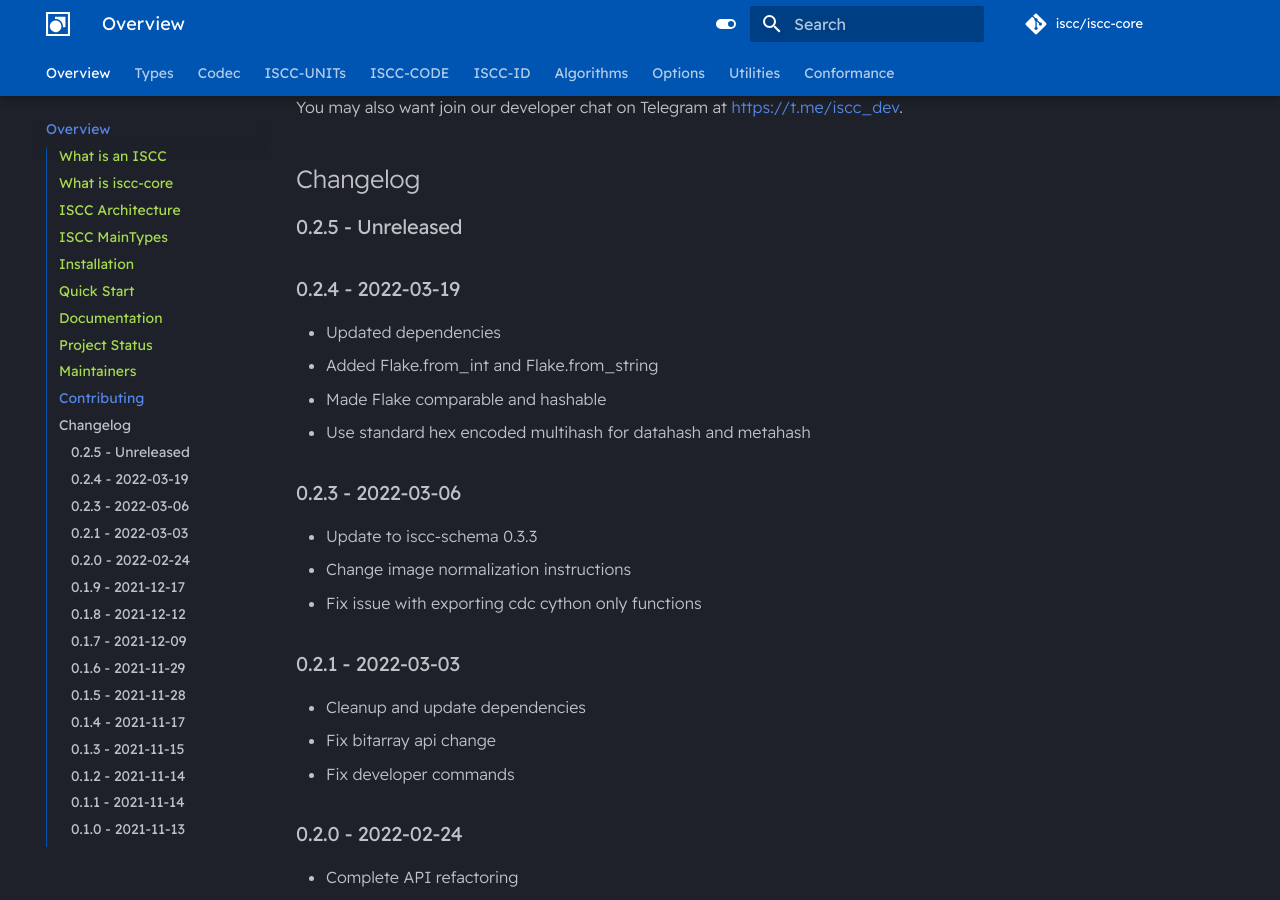
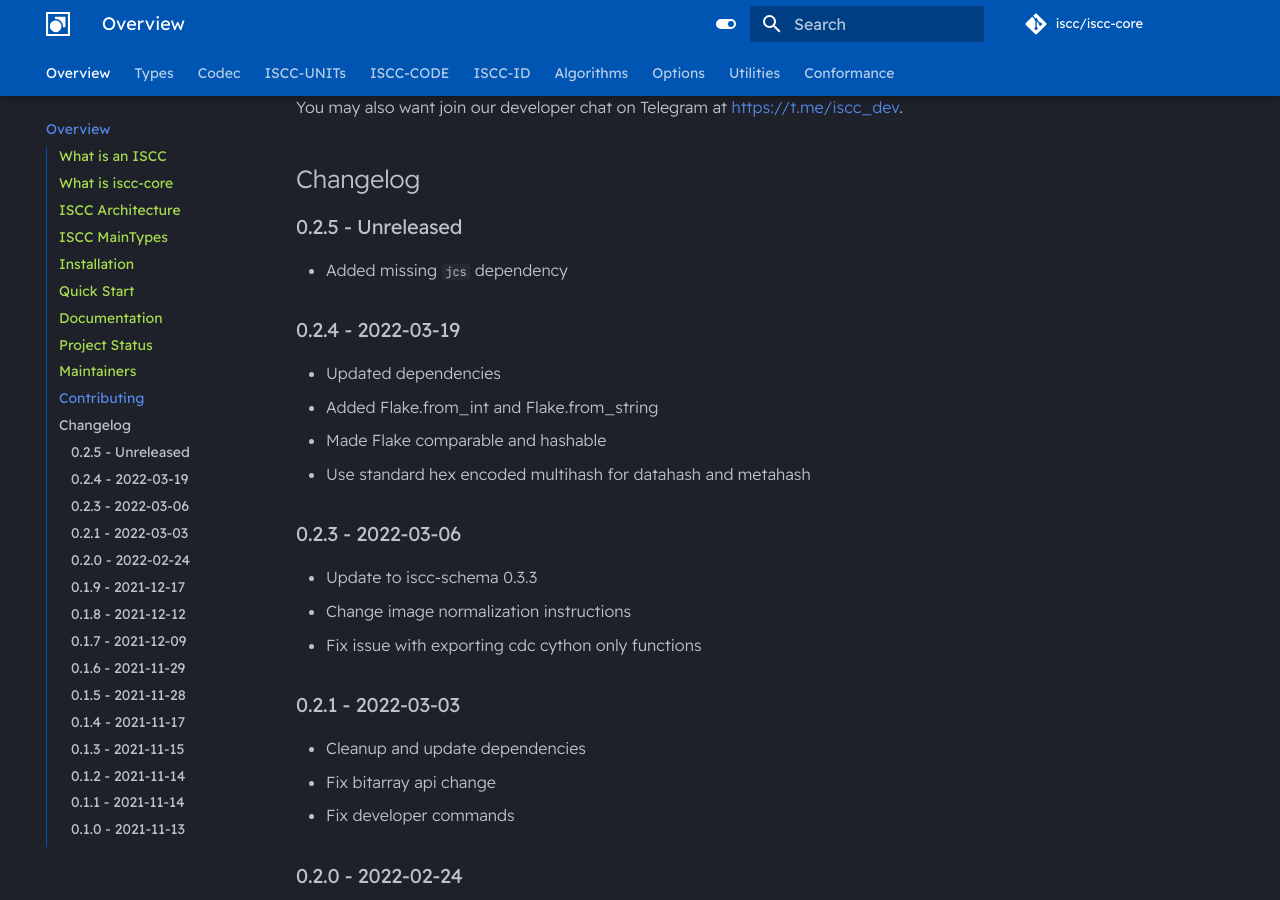
Before and after one commit to iscc/iscc-core, an MkDocs documentation site: the page built from docs/index.md, in a window 1280 px wide and 900 px high, scrolled down 4378 px. Built offline with MkDocs 1.6.1 and Material for MkDocs 9.7.7, drawn with Linux system fonts in a browser that asks for light colours; comment, search, counter and statistics services are not loaded.

```diff
--- a/docs/index.md
+++ b/docs/index.md
@@ -145,6 +145,7 @@ You may also want join our developer chat on Telegram at <https://t.me/iscc_dev>
 ## Changelog
 
 ### 0.2.5 - Unreleased
+- Added missing `jcs` dependency
 
 ### 0.2.4 - 2022-03-19
 - Updated dependencies
--- a/pyproject.toml
+++ b/pyproject.toml
@@ -45,6 +45,7 @@ loguru = "^0.6"
 base58 = "^2.1"
 bases = "^0.2."
 data-url = "^1.0"
+jcs = "^0.2.0"
 
 [tool.poetry.extras]
 turbo = ["cython"]
```
Also changed, not shown: README.md (+1 -0 lines), 1 other file.
